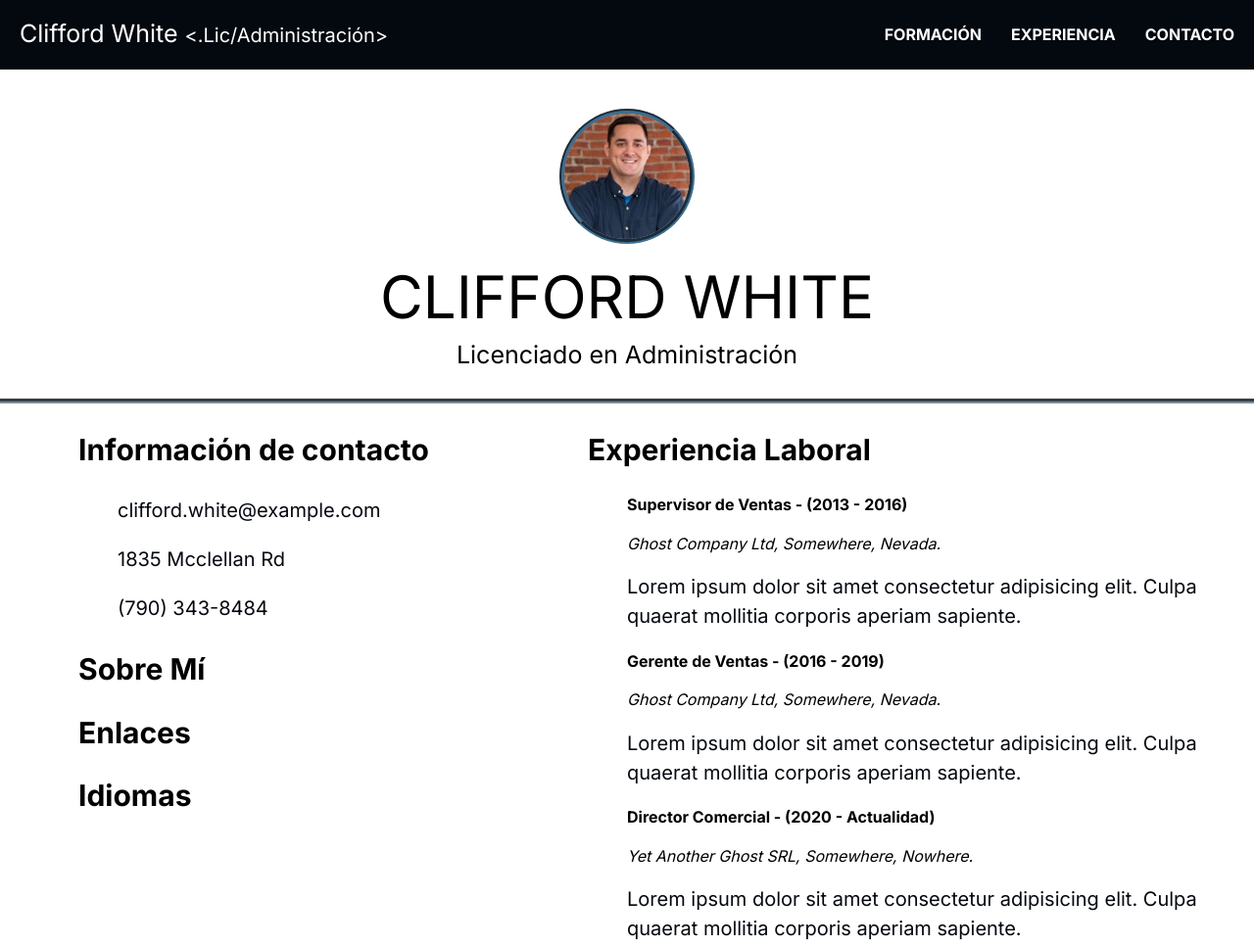
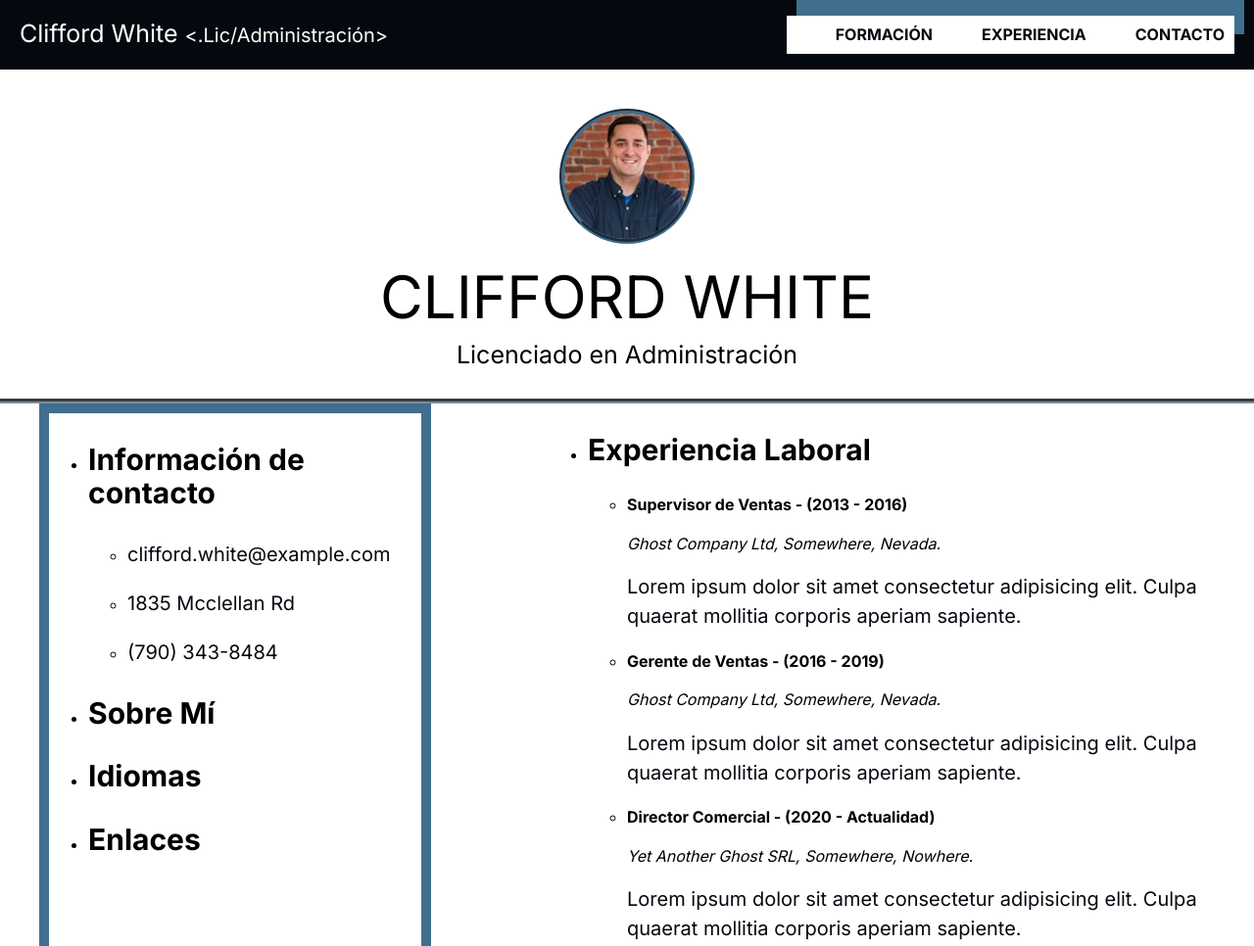
Before and after one commit to Kado2/tp_ticmas_cv, a plain HTML site: page index.html in a window 1280 px wide. Shown: the top 966 px of the page at 98% size. Drawn offline with Linux system fonts and the light colour scheme.

Commit message:
Modificacion al nav

```diff
--- a/build/css/app.css
+++ b/build/css/app.css
@@ -406,28 +406,30 @@ img {
 }
 .contenedor-barra ul {
   list-style: none;
-  padding: 0;
   margin-right: 2rem;
   display: flex;
   flex-direction: row;
   gap: 3rem;
+  box-shadow: 1rem -2rem #406E8E;
+  background-color: #FFFFFF;
 }
 .contenedor-barra ul li a {
   color: inherit;
   text-decoration: none;
+  color: #04080f;
+  padding: 1rem;
   display: block;
   text-transform: uppercase;
   font-weight: 700;
 }
 .contenedor-barra ul li a:hover {
-  color: #406E8E;
+  background-color: #04080f;
+  color: #FFFFFF;
 }
 
 .contenedor_grid {
   display: grid;
   grid-template-columns: 1fr 2fr;
-}
-.contenedor_grid ul {
   list-style-type: none;
 }
 
@@ -435,6 +437,10 @@ img {
   margin: 3rem 0;
 }
 
+.izq_info {
+  border: 1rem solid #406E8E;
+}
+
 .der_info {
   margin-left: 12rem;
 }
--- a/index.html
+++ b/index.html
@@ -44,10 +44,10 @@
                         <h3 class="item_info">Sobre Mí</h3>
                     </li>
                     <li>
-                        <h3 class="item_info">Enlaces</h3>
+                        <h3 class="item_info">Idiomas</h3>
                     </li>
                     <li>
-                        <h3 class="item_info">Idiomas</h3>
+                        <h3 class="item_info">Enlaces</h3>
                     </li>
                 </ul>
             </div>
```
